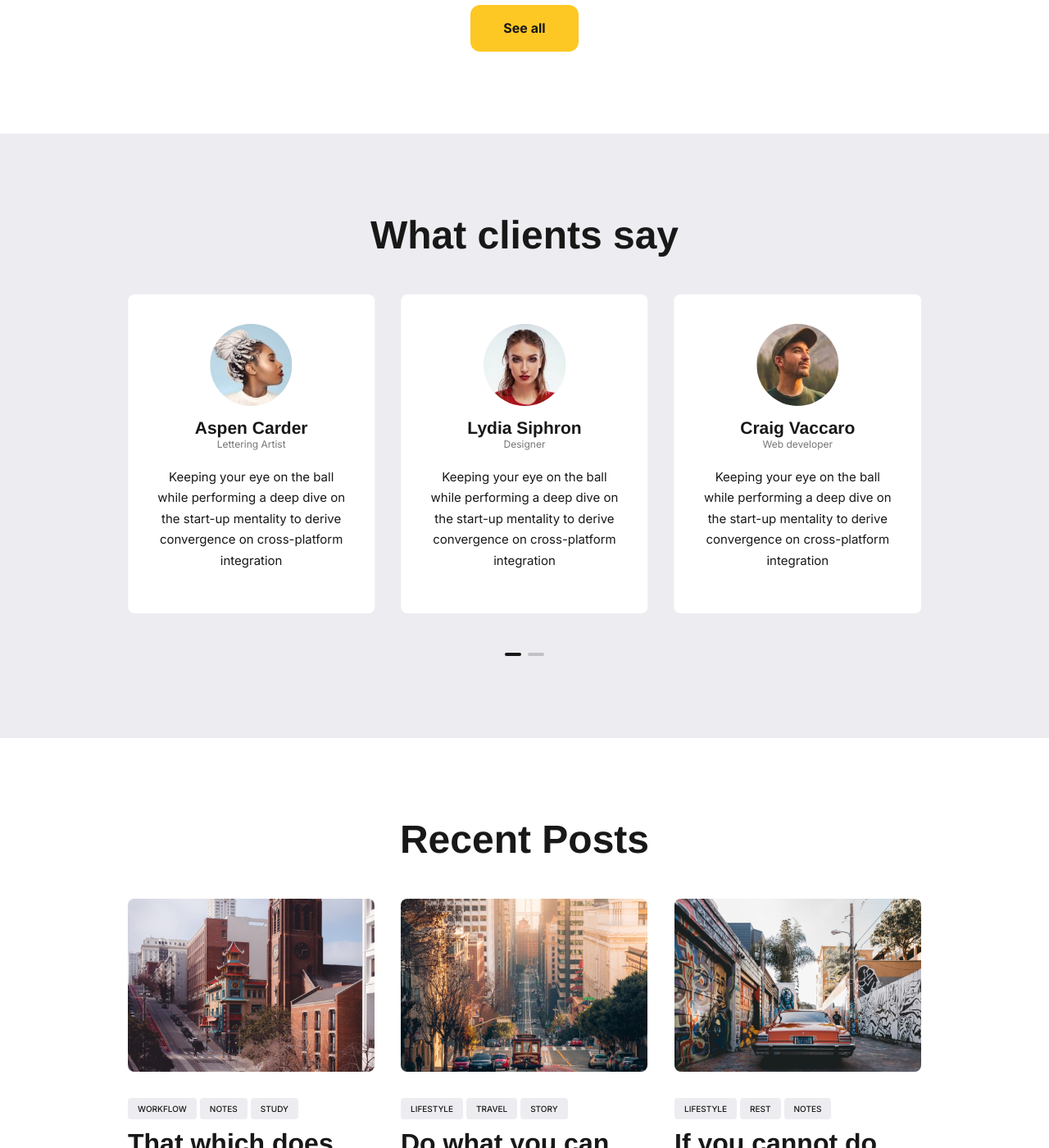
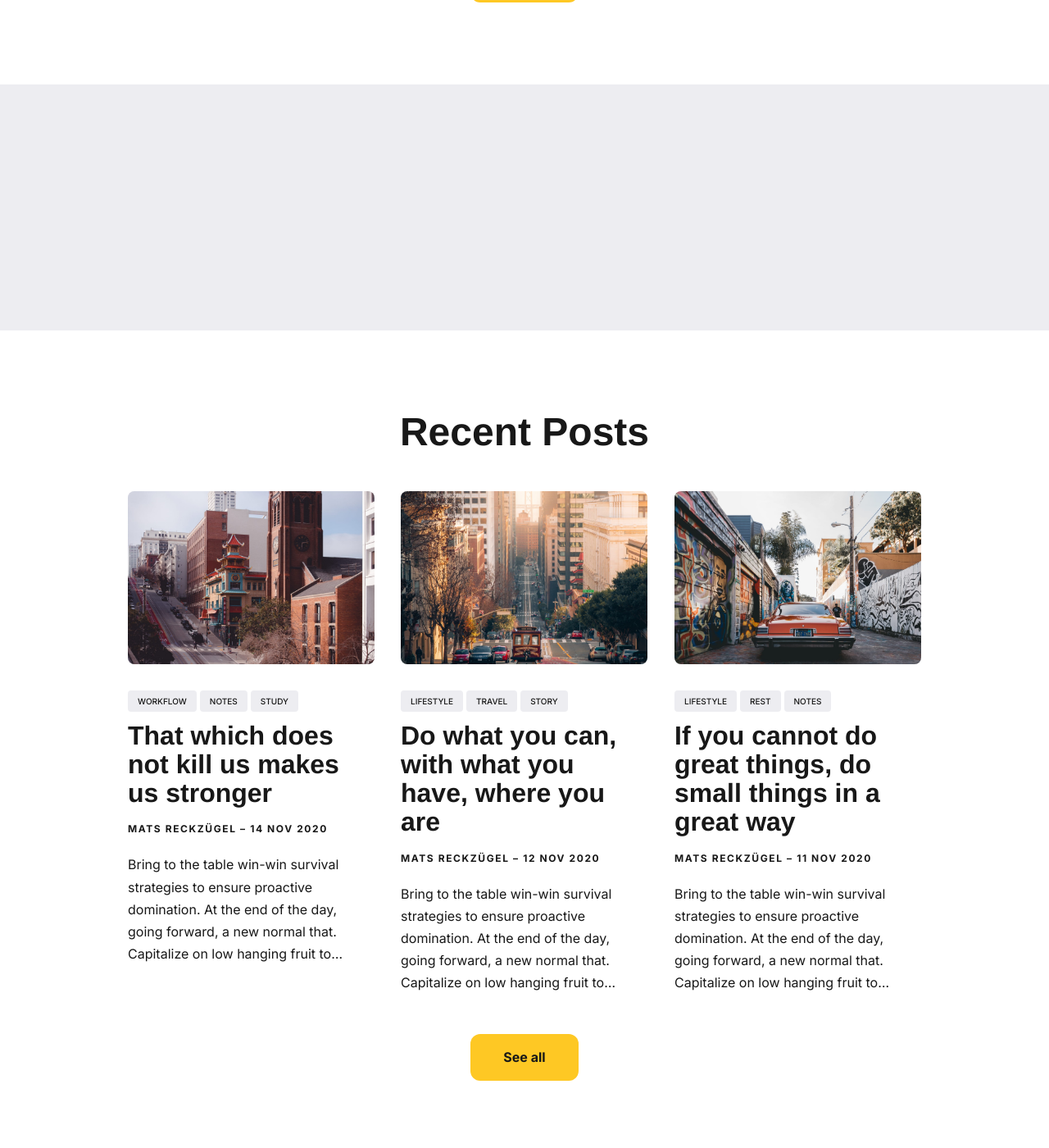
Before and after one commit to MatsReck/matsreck.github.io, a Jekyll site: the page built from index.html, in a window 1280 px wide and 1400 px high, scrolled down 1812 px. Shown: the whole window at 82% size. Built offline with Jekyll 4.4.1, drawn with Linux system fonts in a browser that asks for light colours; nearby versions of some CDN libraries; some web fonts are replaced; some of the changed lines change nothing that is shown; some of the changed text lies outside the part shown.

Commit message:
Change Settings
edit name

```diff
--- a/_config.yml
+++ b/_config.yml
@@ -1,7 +1,7 @@
 #-------------------------------
 # General Site Settings
 baseurl: "" # the subpath of your site, e.g. /blog
-url: "" # the base hostname & protocol for your site, e.g. http://example.com
+url: "https://matsreck.github.io" # the base hostname & protocol for your site, e.g. http://example.com
 
 
 #-------------------------------
--- a/_data/settings.yml
+++ b/_data/settings.yml
@@ -1,8 +1,8 @@
 #-------------------------------
 # Site Settings
-title: Hilton
+title: Mats Reckzügel
 logo: # You can add own logo. For example '/images/logo.png'.
-description: Hilton is a super simple portfolio theme for Jekyll.
+description: This is the portfolio of Mats Reckzügel.
 color_scheme: auto # You can choose three modes auto, light, and dark. By default, the auto mode is set, which means the user can choose the light or dark mode themself.
 
 
@@ -22,14 +22,14 @@
         title: 'About'
       - url: '/contact/'
         title: 'Contact'
-      - url: '/elements/'
-        title: 'Elements'
+      #- url: '/elements/'
+      #  title: 'Elements'
 
 
 #-------------------------------
 # Author Settings
 author:
-  author__name: Monica Hilton
+  author__name: Mats Reckzügel
   author__bio: So, If you're looking for designs that have a high visual impact on your target audience, while also aligning with your brand, Let's talk about your project in more detail.
   author__avatar: '/images/01-1.jpg'
 
@@ -47,7 +47,7 @@
 #-------------------------------
 # Hero Settings
 hero:
-  hero__title: I'm Monica. I will create design that can give you value
+  hero__title: I'm Mats. I will create design that can give you value
   hero__description: So, If you're looking for designs that have a high visual impact on your target audience, while also aligning with your brand, Let's talk about your project in more detail.
   hero__image: '/images/01.jpg'
 
@@ -69,39 +69,39 @@
 
 #-------------------------------
 # Testimonials Section
-testimonial__title: What clients say
-testimonial__description:
+# testimonial__title: What clients say
+# testimonial__description:
 
-testimonial__items:
-  - name: "Aspen Carder"
-    image: "/images/client-1.jpg"
-    designation: "Lettering Artist"
-    link: "https://twitter.com/"
-    content : "Keeping your eye on the ball while performing a deep dive on the start-up mentality to derive convergence on cross-platform integration"
+# testimonial__items:
+#  - name: "Aspen Carder"
+#    image: "/images/client-1.jpg"
+#    designation: "Lettering Artist"
+#    link: "https://twitter.com/"
+#    content : "Keeping your eye on the ball while performing a deep dive on the start-up mentality to derive convergence on cross-platform integration"
 
-  - name: "Lydia Siphron"
-    image: "/images/client-2.jpg"
-    designation: "Designer"
-    link: "https://facebook.com/"
-    content : "Keeping your eye on the ball while performing a deep dive on the start-up mentality to derive convergence on cross-platform integration"
+#  - name: "Lydia Siphron"
+#    image: "/images/client-2.jpg"
+#    designation: "Designer"
+#    link: "https://facebook.com/"
+#    content : "Keeping your eye on the ball while performing a deep dive on the start-up mentality to derive convergence on cross-platform integration"
 
-  - name: "Craig Vaccaro"
-    image: "/images/client-3.jpg"
-    designation: "Web developer"
-    link: "https://twitter.com/"
-    content : "Keeping your eye on the ball while performing a deep dive on the start-up mentality to derive convergence on cross-platform integration"
+#  - name: "Craig Vaccaro"
+#    image: "/images/client-3.jpg"
+#    designation: "Web developer"
+#    link: "https://twitter.com/"
+#    content : "Keeping your eye on the ball while performing a deep dive on the start-up mentality to derive convergence on cross-platform integration"
 
-  - name: "Anika Calzoni"
-    image: "/images/client-4.jpg"
-    designation: "Lettering Artist"
-    link: "https://facebook.com/"
-    content : "Keeping your eye on the ball while performing a deep dive on the start-up mentality to derive convergence on cross-platform integration"
+#  - name: "Anika Calzoni"
+#    image: "/images/client-4.jpg"
+#    designation: "Lettering Artist"
+#    link: "https://facebook.com/"
+#    content : "Keeping your eye on the ball while performing a deep dive on the start-up mentality to derive convergence on cross-platform integration"
 
-  - name: "Marcus Botosh"
-    image: "/images/client-5.jpg"
-    designation: "Full Stack Designer"
-    link: "https://twitter.com/"
-    content : "Keeping your eye on the ball while performing a deep dive on the start-up mentality to derive convergence on cross-platform integration"
+#  - name: "Marcus Botosh"
+#    image: "/images/client-5.jpg"
+#    designation: "Full Stack Designer"
+#    link: "https://twitter.com/"
+#    content : "Keeping your eye on the ball while performing a deep dive on the start-up mentality to derive convergence on cross-platform integration"
 
 
 #-------------------------------
```
